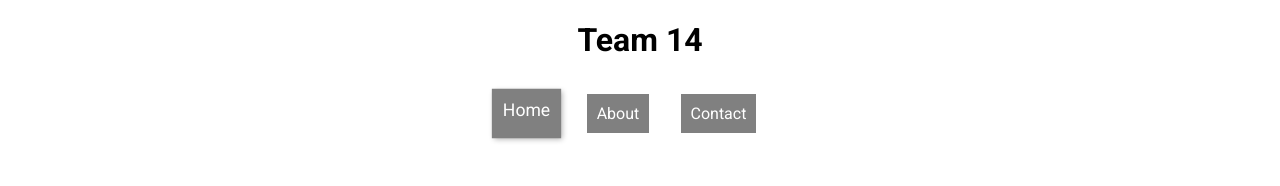
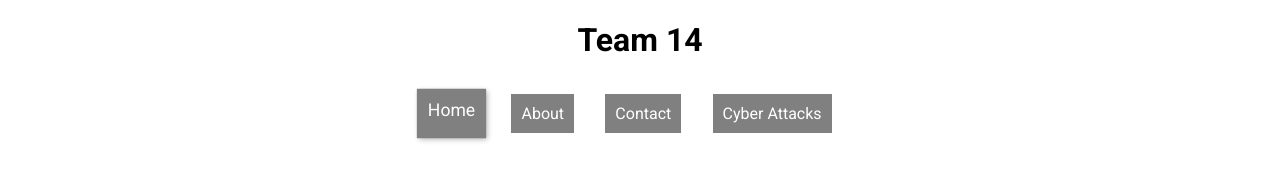
Before and after one commit to deathtaco1408/deathtaco1408.github.io, a plain HTML site: page index.html in a window 1280 px wide. Shown: the top 186 px of the page. Drawn offline with Linux system fonts and the light colour scheme; a web font is replaced by a local one.

Commit message:
fixed homepage

```diff
--- a/index.html
+++ b/index.html
@@ -113,6 +113,7 @@
         <a href="index.html" class="home">Home</a>
         <a href="about.html">About</a>
         <a href="contact.html">Contact</a>
+        <a href="cybersecurity.html">Cyber Attacks</a>
     </nav>
 
     <div>
```
